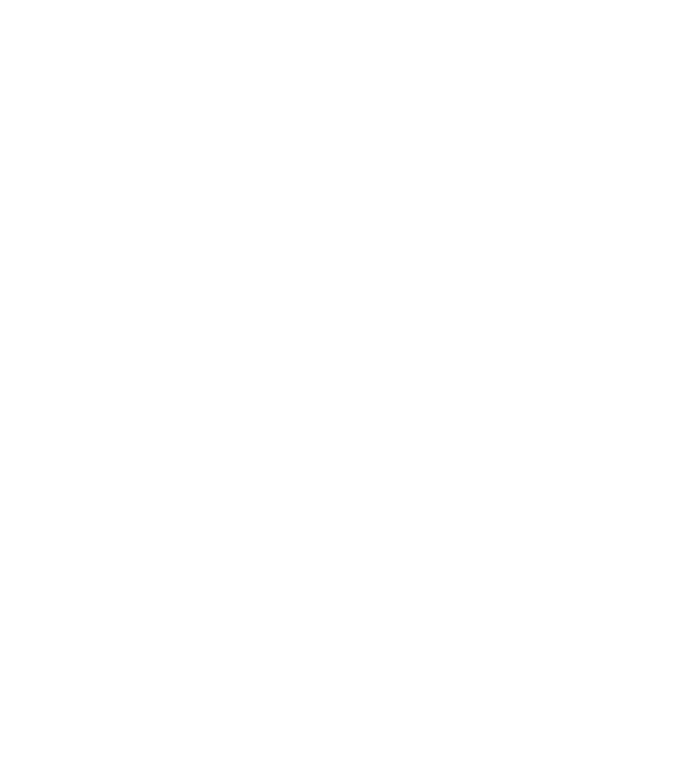
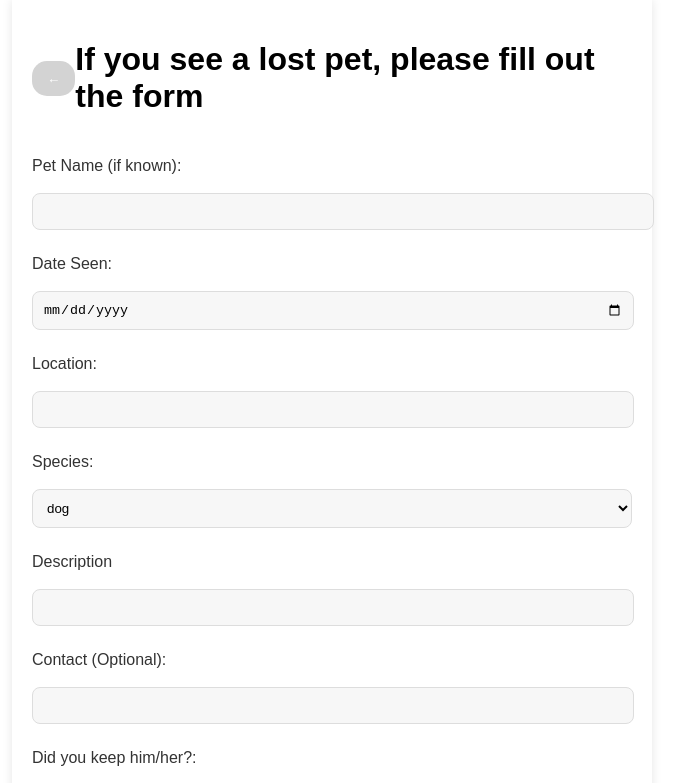
Before and after one commit to vanessacci/coming-home, a React (Create React App) app in the folder client/: page /found-form in a window 1280 px wide. Before the commit this address had no page. Shown: the top 783 px of the page, without its empty margins (308-993 px from the left). Built offline with nearby package versions, Linux system fonts and the light colour scheme; no server answers.

Commit message:
feat: router for found form

```diff
--- a/client/src/App.js
+++ b/client/src/App.js
@@ -1,6 +1,6 @@
 import { Route, BrowserRouter as Router, Routes } from "react-router-dom";
+import FoundForm from "./components/FoundForm";
 import Home from "./components/Home";
-import FoundPostPage from "./components/NewFoundPostPage";
 import LostForm from "./components/LostForm";
 
 function App() {
@@ -8,7 +8,7 @@
     <Router>
       <Routes>
         <Route path="/" element={<Home />} />
-        <Route path="/found-post" element={<FoundPostPage />} />
+        <Route path="/found-form" element={<FoundForm />} />
         <Route path="/lost-form" element={<LostForm />} />
       </Routes>
     </Router>
--- /dev/null
+++ b/client/src/components/FoundForm.jsx
@@ -0,0 +1,132 @@
+import React from "react";
+import { useNavigate } from "react-router-dom";
+import "../stylesheets/newFoundPost.css";
+
+function App() {
+  const apiUrl = process.env.REACT_APP_URL || "http://localhost:3001";
+
+  const navigate = useNavigate();
+  const toHome = () => {
+    navigate("/");
+  };
+
+  /**
+   * Handle for submission for adding an expense and submit a post request to the server
+   * @param {Event} event object triggered by the submit button
+   */
+  const handleSubmit = async (event) => {
+    event.preventDefault();
+
+    const formData = {
+      petName: event.target.petName.value,
+      date: event.target.date.value,
+      location: event.target.location.value,
+      species: event.target.species.value,
+      contact: event.target.contact.value,
+      description: event.target.description.value,
+      kept: event.target.kept.value,
+      image: null,
+    };
+
+    if (event.target.image.files.length > 0) {
+      const file = event.target.image.files[0];
+      const reader = new FileReader();
+
+      reader.onloadend = async () => {
+        formData.image = reader.result;
+
+        // Make a POST request to send form data
+        try {
+          const response = await fetch(`${apiUrl}/api/foundFormUpload`, {
+            method: "POST",
+            headers: {
+              "Content-Type": "application/json",
+            },
+            body: JSON.stringify(formData),
+          });
+
+          const data = await response.json();
+          alert(data.message);
+          toHome();
+        } catch (error) {
+          console.error("Error adding new post:", error);
+        }
+      };
+
+      reader.readAsDataURL(file);
+    } else {
+      console.log("No image uploaded");
+    }
+  };
+
+  return (
+    <div className="add-form-container">
+      <header className="form-header">
+        <button className="back-button" onClick={toHome}>
+          ←
+        </button>
+        <h1>If you see a lost pet, please fill out the form</h1>
+      </header>
+      <form
+        className="post-form"
+        onSubmit={handleSubmit}
+        data-testid="form_test"
+      >
+        <label htmlFor="pet_name">Pet Name (if known):</label>
+        <input id="pet-name" name="pet-name"></input>
+
+        <label htmlFor="date">Date Seen:</label>
+        <input
+          className="post-input"
+          type="date"
+          id="date"
+          name="date"
+          required
+        />
+
+        <label htmlFor="location">Location:</label>
+        <input
+          className="post-input"
+          type="text"
+          id="location"
+          name="location"
+          required
+        />
+
+        <label htmlFor="species">Species:</label>
+        <select id="species" name="species">
+          <option value="dog">dog</option>
+          <option value="cat">cat</option>
+          <option value="others">others</option>
+        </select>
+
+        <label htmlFor="description">Description</label>
+        <input
+          className="post-input"
+          type="text"
+          id="description"
+          name="description"
+          required
+        />
+
+        <label htmlFor="contact">Contact (Optional):</label>
+        <input className="post-input" type="text" id="contact" name="contact" />
+
+        <label htmlFor="kept">Did you keep him/her?:</label>
+        <select id="kept" name="kept">
+          <option value="yes">Yes</option>
+          <option value="no">No</option>
+        </select>
+
+        <label htmlFor="image">Pet Image:</label>
+        <input type="file" id="image" name="image" accept="image/*" />
+
+        <button type="submit" className="submit-button">
+          Submit
+        </button>
+      </form>
+    </div>
+  );
+}
+
+export default App;
--- a/client/src/components/Home.jsx
+++ b/client/src/components/Home.jsx
@@ -1,11 +1,13 @@
 import React from "react";
-import { useNavigate } from 'react-router-dom';
-
+import { useNavigate } from "react-router-dom";
 
 function App() {
   const navigate = useNavigate();
   const toLostForm = () => {
-        navigate('/lost-form');
+    navigate("/lost-form");
+  };
+  const toFoundForm = () => {
+    navigate("/found-form");
   };
 
   return (
@@ -16,12 +18,21 @@
       <main className="main-content">
         <section className="introduction">
           <h2>Introduction</h2>
-                    <p>🐶 Hello! Everyone in this community will do the best to help find your lost pet.</p>
-                    <p>🐱 Although we hope that you never need to use this app, please log in to view posts about lost pets nearby.</p>
+          <p>
+            🐶 Hello! Everyone in this community will do the best to help find
+            your lost pet.
+          </p>
+          <p>
+            🐱 Although we hope that you never need to use this app, please log
+            in to view posts about lost pets nearby.
+          </p>
           <p>🐰 We truly wish every little soul can go back home.</p>
         </section>
         <section>
           <button onClick={toLostForm}>Lost A Pet</button>
+        </section>
+        <section>
+          <button onClick={toFoundForm}>Found A Pet</button>
         </section>
       </main>
     </div>
--- a/client/src/components/LostForm.jsx
+++ b/client/src/components/LostForm.jsx
@@ -95,9 +95,8 @@
     }
   };
 
-
   return (
-    <div className="add-expense-container">
+    <div className="add-form-container">
       <header className="form-header">
         <button className="back-button" onClick={toHome}>
           ←
@@ -139,10 +138,22 @@
         </select>
 
         <label htmlFor="amount">Phone:</label>
-        <input className="post-input" type="text" name="phone" id="phone" required/>
+        <input
+          className="post-input"
+          type="text"
+          name="phone"
+          id="phone"
+          required
+        />
 
         <label htmlFor="amount">Email:</label>
-        <input className="post-input" type="text" name="email" id="email" required/>
+        <input
+          className="post-input"
+          type="text"
+          name="email"
+          id="email"
+          required
+        />
 
         <label htmlFor="paid">Description</label>
         <input
@@ -153,12 +164,7 @@
         />
 
         <label htmlFor="image">Pet Image:</label>
-        <input
-        type="file"
-        id="image"
-        name="image"
-        accept="image/*"
-        />
+        <input type="file" id="image" name="image" accept="image/*" />
 
         <button type="submit" className="submit-button">
           Submit
--- a/client/src/components/NewFoundPostPage.jsx
+++ /dev/null
@@ -1,120 +0,0 @@
-import React from "react";
-// import { UserContext } from '../../contexts/UserContext';
-// import useFetchUser from '../../hooks/useFetchUser';
-import { useNavigate } from "react-router-dom";
-import "../stylesheets/newFoundPost.css";
-
-function App() {
-  const apiUrl = process.env.REACT_APP_URL || "http://localhost:3001";
-
-  // hooks
-  // const { user } = useContext(UserContext);
-  // const currentUser = useFetchUser(user.email);
-  const navigate = useNavigate();
-  // console.log(user.email);
-  // console.log(currentUser);
-
-  const toActivity = () => {
-    navigate("/welcome");
-  };
-
-  /**
-   * Handle for submission for adding an expense and submit a post request to the server
-   * @param {Event} event objevt triggered by the submit button
-   */
-  const handleSubmit = async (event) => {
-    event.preventDefault();
-
-    const formData = {
-      date: event.target.date.value,
-      // user: user.email,
-      subject: event.target.subject.value,
-      category: event.target.category.value,
-      amount:
-        parseFloat(event.target.amount.value) *
-        parseFloat(event.target.paid.value),
-      friend: event.target.with.value,
-      completed: false,
-    };
-
-    console.log(formData);
-
-    // Make a POST request to send form data
-    try {
-      const response = await fetch(`${apiUrl}/api/expenses`, {
-        method: "POST",
-        headers: {
-          "Content-Type": "application/json",
-        },
-        body: JSON.stringify(formData),
-      });
-
-      const data = await response.json();
-      alert(data.message);
-      toActivity();
-    } catch (error) {
-      console.error("Error adding expense:", error);
-    }
-  };
-
-  return (
-    <div className="add-expense-container">
-      <header className="form-header">
-        <button className="back-button" onClick={toActivity}>
-          ←
-        </button>
-        <h1>Add new post</h1>
-      </header>
-      <form
-        className="post-form"
-        onSubmit={handleSubmit}
-        data-testid="form_test"
-      >
-        <label htmlFor="pet_name">Pet Name (if known):</label>
-        <input id="pet-name" name="pet-name"></input>
-
-        <label htmlFor="date">Date Seen:</label>
-        <input
-          className="post-input"
-          type="date"
-          id="date"
-          name="date"
-          required
-        />
-
-        <label htmlFor="location">Location:</label>
-        <input
-          className="post-input"
-          type="text"
-          id="location"
-          name="location"
-          required
-        />
-
-        <label htmlFor="species">Species:</label>
-        <select id="species" name="species">
-          <option value=""></option>
-          <option value="dog">dog</option>
-          <option value="cat">cat</option>
-          <option value="others">others</option>
-        </select>
-
-        <label htmlFor="amount">Contact (Optional):</label>
-        <input className="post-input" type="text" />
-
-        <label htmlFor="paid">Did you keep him/her?:</label>
-        <select id="kept" name="kept">
-          <option value=""></option>
-          <option value="0.5">Yes</option>
-          <option value="1">No</option>
-        </select>
-
-        <button type="submit" className="submit-button">
-          Submit
-        </button>
-      </form>
-    </div>
-  );
-}
-
-export default App;
--- a/client/src/stylesheets/newFoundPost.css
+++ b/client/src/stylesheets/newFoundPost.css
@@ -31,10 +31,10 @@
     font-style: italic;
   }
 
-  /***************** Add Expense *************/
+  /***************** Add New Form *************/
 
 /* App.css */
-.add-expense-container {
+.add-form-container {
   font-family: 'Arial', sans-serif;
   max-width: 600px;
   margin: auto;
@@ -109,7 +109,7 @@
 
 /* Responsive adjustments */
 @media (max-width: 768px) {
-  .add-expense-container {
+  .add-form-container {
     padding: 10px;
   }
 
```
Lines whose indentation alone changed are shown as unchanged.
